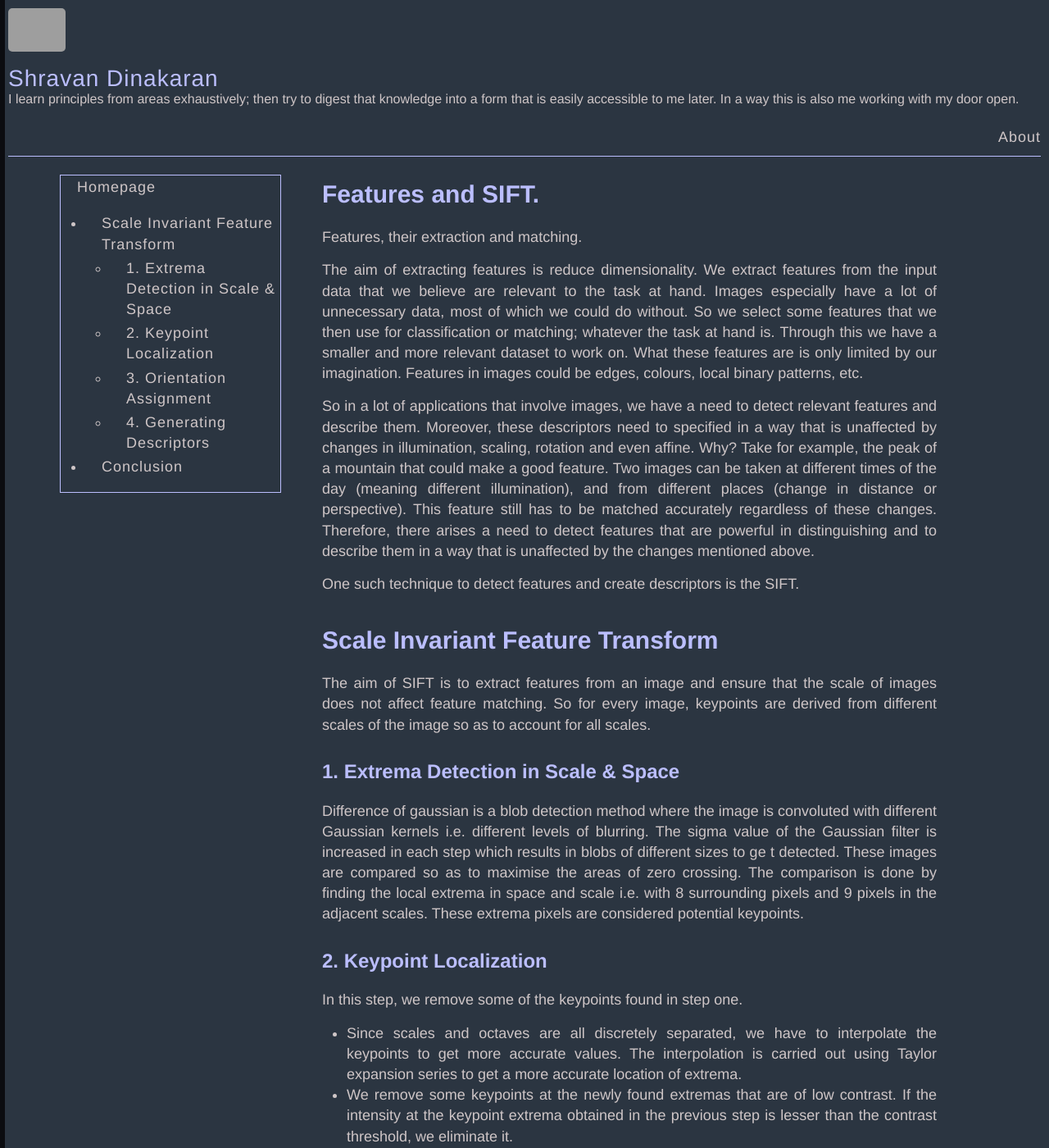
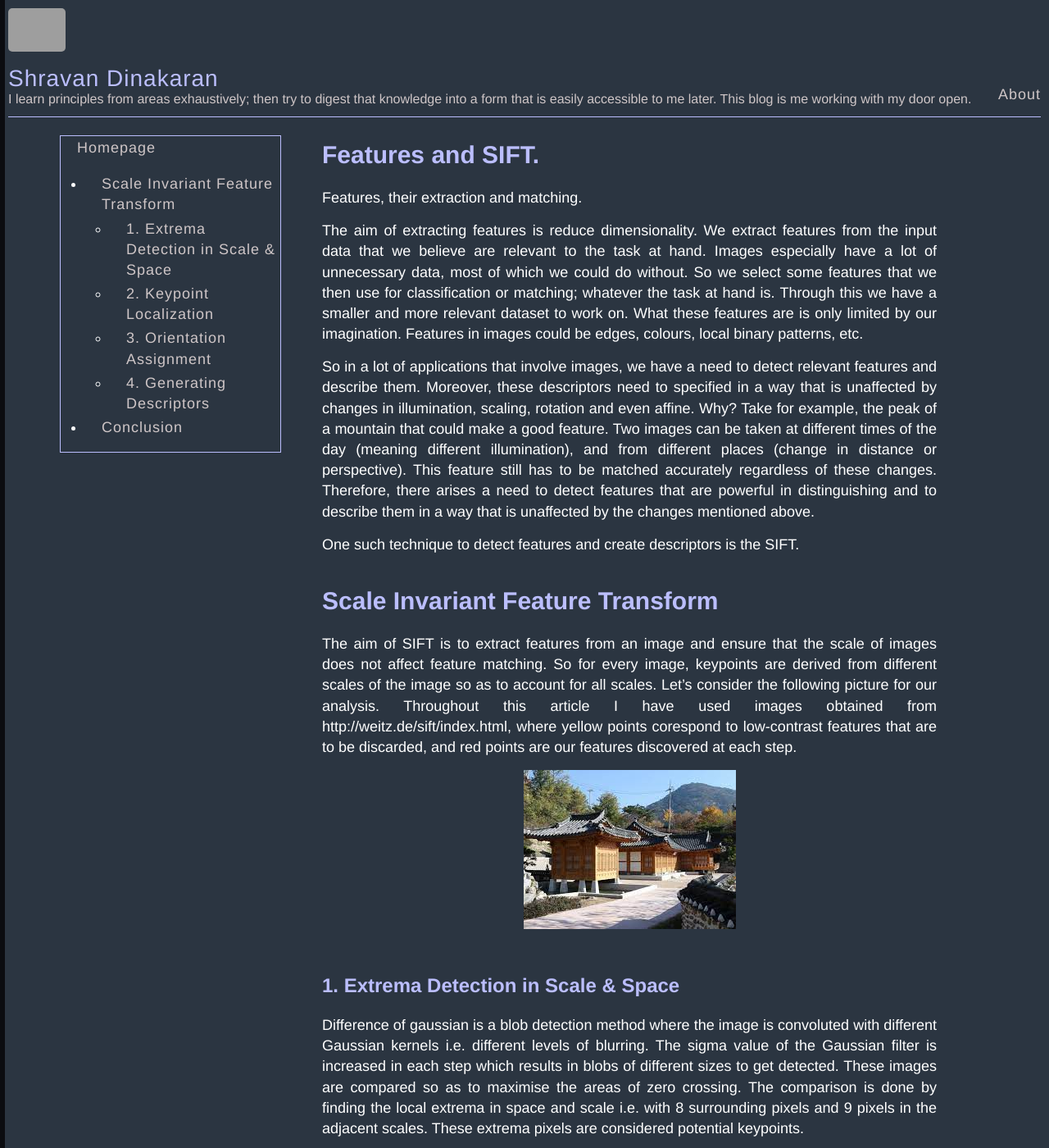
Before and after one commit to shravan-d/shravan-d.github.io, a Jekyll site: the page built from Computer Vision/_posts/2022-01-03-features.markdown, in a window 1280 px wide and 1400 px high. Shown: the whole window at 82% size. Built offline with Jekyll 4.4.1, drawn with Linux system fonts in a browser that asks for light colours; some of the changed text lies outside the part shown; grey boxes are pictures that could not be loaded.

Commit message:
Features post

```diff
--- a/Computer Vision/_posts/2022-01-03-features.markdown
+++ b/Computer Vision/_posts/2022-01-03-features.markdown
@@ -11,10 +11,20 @@ So in a lot of applications that involve images, we have a need to detect releva
 One such technique to detect features and create descriptors is the SIFT.
 
 # Scale Invariant Feature Transform
-The aim of SIFT is to extract features from an image and ensure that the scale of images does not affect feature matching. So for every image, keypoints are derived from different scales of the image so as to account for all scales.
+The aim of SIFT is to extract features from an image and ensure that the scale of images does not affect feature matching. So for every image, keypoints are derived from different scales of the image so as to account for all scales. Let's consider the following picture for our analysis. Throughout this article I have used images obtained from http://weitz.de/sift/index.html, where yellow points corespond to low-contrast features that are to be discarded, and red points are our features discovered at each step.
+
+![Original Image]({{site.baseurl}}/media/images-2022-01-03-features/1.jpg
+"Figure 1. Original Image.")<br>
 
 ## 1. Extrema Detection in Scale & Space
-Difference of gaussian is a blob detection method where the image is convoluted with different Gaussian kernels i.e. different levels of blurring. The sigma value of the Gaussian filter is increased in each step which results in blobs of different sizes to ge t detected. These images are compared so as to maximise the areas of zero crossing. The comparison is done by finding the local extrema in space and scale i.e. with 8 surrounding pixels and 9 pixels in the adjacent scales. These extrema pixels are considered potential keypoints.
+Difference of gaussian is a blob detection method where the image is convoluted with different Gaussian kernels i.e. different levels of blurring. The sigma value of the Gaussian filter is increased in each step which results in blobs of different sizes to get detected. These images are compared so as to maximise the areas of zero crossing. The comparison is done by finding the local extrema in space and scale i.e. with 8 surrounding pixels and 9 pixels in the adjacent scales. These extrema pixels are considered potential keypoints.
+
+![Features after step]({{site.baseurl}}/media/images-2022-01-03-features/2.png
+"Figure 1. Difference of Gaussian.")<br>
+These are the images formed after the difference of gaussian step.
+
+![Keypoints after step 1]({{site.baseurl}}/media/images-2022-01-03-features/3.png
+"Figure 1. Keypoints after step 1.")<br>
 
 ## 2. Keypoint Localization
 In this step, we remove some of the keypoints found in step one.
@@ -22,8 +32,14 @@ In this step, we remove some of the keypoints found in step one.
 * We remove some keypoints at the newly found extremas that are of low contrast. If the intensity at the keypoint extrema obtained in the previous step is lesser than the contrast threshold, we eliminate it.
 * DoG has a high response for edges ande hence there is aneed to eliminate some of these. The edge keypoints are identified by a concept similar to Harris corner detection where gradients across a 3x3 kernel using Hessian matrix is calculated to check for edges/corners.
 
+![Keypoints after step 2]({{site.baseurl}}/media/images-2022-01-03-features/4.png
+"Figure 1. Keypoints after step 2.")<br>
+
 ## 3. Orientation Assignment
 The goal here is to assign an orientation to each keypoint based on the gradients at each point. This is done to further distinguish and thereby match keypoints. Once orientations are assigned, the keypoints then become invariant to image rotation, meaning no matter how the image is rotated, the keypoints can be distinguished based on their orientations. For each scale, the same-scale Gaussian image is selected and two values are calculated for each keypoint (x, y). The gradient magnitude and orientation. They are found by the formulating the pixel differences in the x and y direction. An orientation histogram is formed from the gradient orientations of sample points with 36 bins covering the 360 degree range. Peaks in this histogram correspond to dominant directions of local gradients.The highest peak is detected, and then any other local peak that is within 80% of the highest peak is used to also create a keypoint with that orientation.
+
+![Keypoints after step 3]({{site.baseurl}}/media/images-2022-01-03-features/5.png
+"Figure 1. Keypoints after step 3.")<br>
 
 ## 4. Generating Descriptors
 A keypoint descriptor is created by first computing the gradient magnitude and orientation at each image sample point in a region around the keypoint location. These samples are then accumulated into orientation histograms summarizing the contents over 4x4 subregions with the length of each arrow corresponding to the sum of the gradient magnitudes near that direction within the region. Trilinear interpolation is used to distribute the value of each gradient sample into adjacent histogram bins to avoid abrupt changes. These descriptors are made to be invariant to brightness and contrast changes. Since they are charecterized by gradients, which are essentially computed from pixel differences, a contrast change (multiplication of intensity by a constant) will mean equal change in all gradients and a brightness change (addition of intensity with a constant) will mean no change in gradients. Hence they are invariant to illumination.
--- a/_config.yml
+++ b/_config.yml
@@ -2,7 +2,7 @@ name: Shravan Dinakaran
 email:
 description: >- # this means to ignore newlines until "baseurl:"
   I learn principles from areas exhaustively; then try to digest that knowledge into a form that is easily accessible
-  to me later. In a way this is also me working with my door open.
+  to me later. This blog is me working with my door open.
 # for people who don't have time for such an extensive study
 baseurl: "" # the subpath of your site, e.g. /blog
 url:
--- /dev/null
+++ b/pages/cv.html
@@ -0,0 +1,3 @@
+---
+layout: default
+---
--- a/style.scss
+++ b/style.scss
@@ -130,7 +130,7 @@ h4 {
 
 p {
   margin: 15px 0;
-  color: $gray;
+  color: $white;
 }
 
 a {
@@ -145,7 +145,7 @@ a {
 ul, ol {
   margin: 15px 0;
   padding-left: 30px;
-  color: $gray;
+  color: $white;
 }
 
 ul {
@@ -298,7 +298,7 @@ nav {
 
 .landing{
   margin-top: 50px;
-  // background: $darkerGray;
+  background-image: url({{site.baseurl}}/media/landing-bg.png);
 }
 
 #landing-hello{
@@ -307,6 +307,7 @@ nav {
   font-size: 600%;
   text-align: center;
   color: $blue;
+  background: $darkerGray;
 }
 
 .categories:after {
@@ -344,6 +345,7 @@ nav {
   align-items: center;
   transform: translateY(0);
   transition: 0.5s;
+  z-index: 2;
   h2{
     color: $white;
   }
@@ -362,7 +364,7 @@ nav {
   justify-content: center;
   align-items: center;
   padding: 20px;
-  z-index: -1;
+  z-index: 0;
   box-sizing: border-box;
   // box-shadow: 0 10px 20px $lightblue(0.3);
   transform: translateY(-130px);
@@ -477,6 +479,11 @@ nav {
   color: $blue;
 }
 
+.section-nav li.active > a {
+  color: #333;
+  font-weight: 500;
+}
+
 .section-nav a {
   text-align: left;
   text-decoration: none;
```
Also changed, not shown: index.html (+5 -6 lines), media/1.jpeg (added), media/2.jpg (added), media/images-2022-01-03-features/1.jpg (added), media/images-2022-01-03-features/2.png (added), media/images-2022-01-03-features/3.png (added), media/images-2022-01-03-features/4.png (added), media/images-2022-01-03-features/5.png (added), media/landing-bg.png (added).
